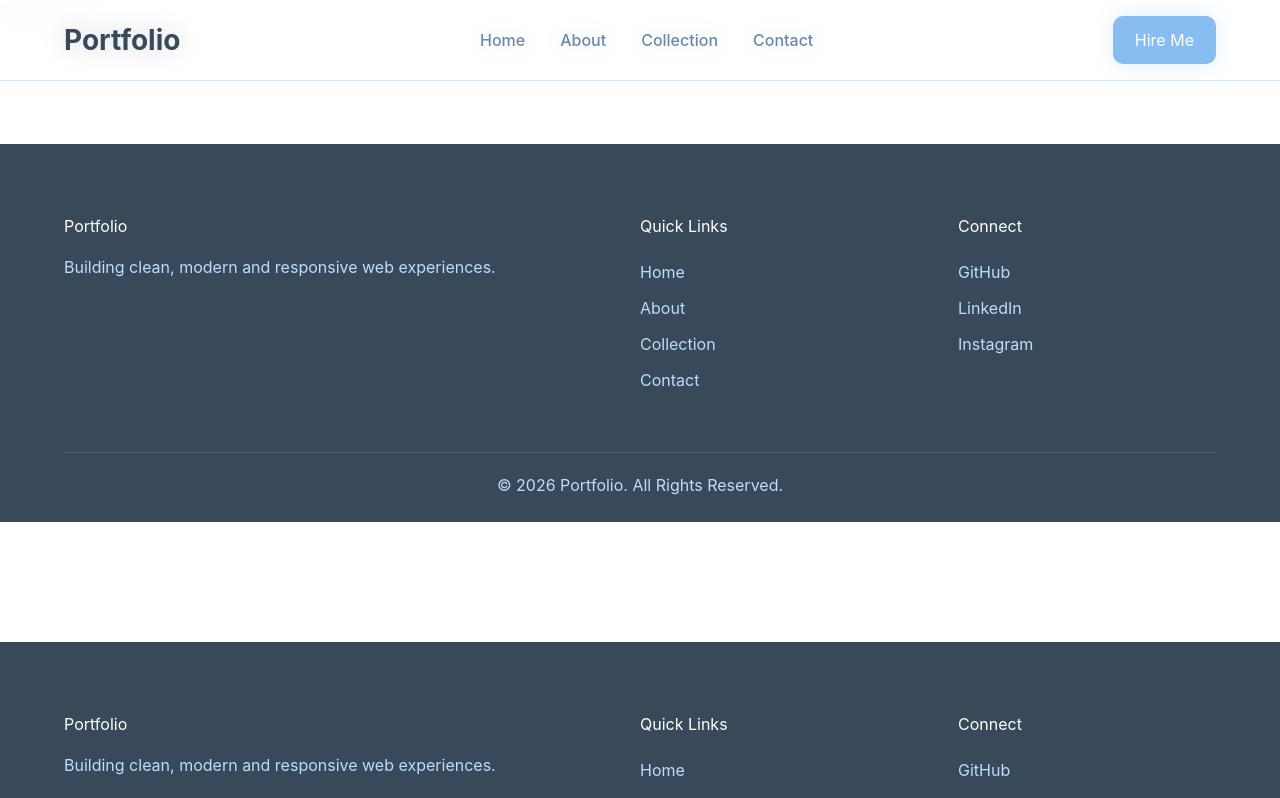
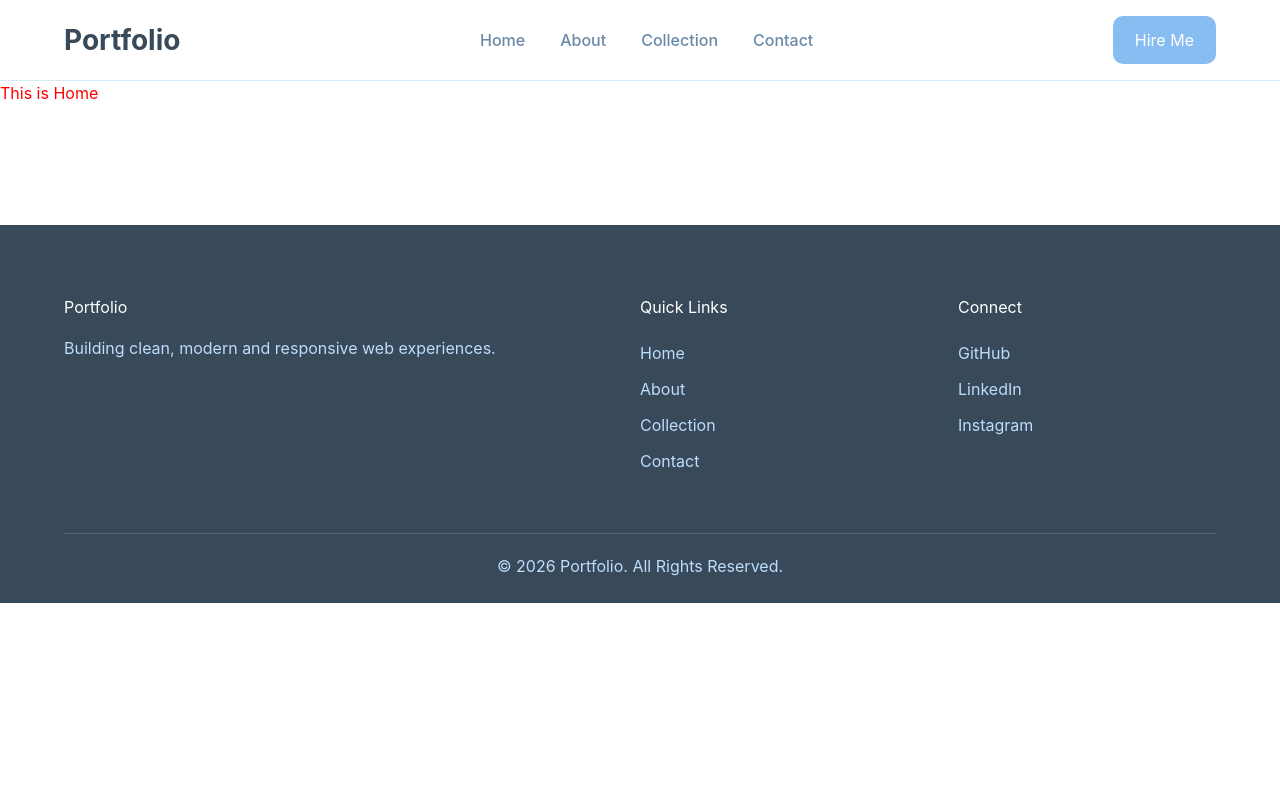
Before and after one commit to lemonhuhh/Learning-React, a React (Vite) app in the folder Frontend-kansa-clo/: page / in a window 1280 px wide. Shown: the top 798 px of the page. Built offline with nearby package versions, Linux system fonts and the light colour scheme.

Commit message:
Fixed header position

```diff
--- a/Frontend-kansa-clo/src/components/Footer.jsx
+++ b/Frontend-kansa-clo/src/components/Footer.jsx
@@ -8,28 +8,22 @@ function Footer() {
           <div className="footer-top">
             <div className="footer-brand">
               <h2>Portfolio</h2>
-
               <p>Building clean, modern and responsive web experiences.</p>
             </div>
-
             <div className="footer-links">
               <h3>Quick Links</h3>
-
               <a href="/">Home</a>
               <a href="/About">About</a>
               <a href="/Collection">Collection</a>
               <a href="/Contact">Contact</a>
             </div>
-
             <div className="footer-social">
               <h3>Connect</h3>
-
               <a href="/">GitHub</a>
               <a href="/">LinkedIn</a>
               <a href="/">Instagram</a>
             </div>
           </div>
-
           <div className="footer-bottom">
             © 2026 Portfolio. All Rights Reserved.
           </div>
--- a/Frontend-kansa-clo/src/components/Header.css
+++ b/Frontend-kansa-clo/src/components/Header.css
@@ -9,7 +9,7 @@
 }
 
 .header {
-  position: fixed;
+  position: sticky;
   top: 0;
   left: 0;
   width: 100%;
--- a/Frontend-kansa-clo/src/pages/Home.jsx
+++ b/Frontend-kansa-clo/src/pages/Home.jsx
@@ -5,9 +5,7 @@ import Footer from "../components/Footer";
 function Home() {
   return (
     <>
-    <Header/>
       <h1 className="hi">This is Home</h1>
-      <Footer/>
     </>
 
   );
```
